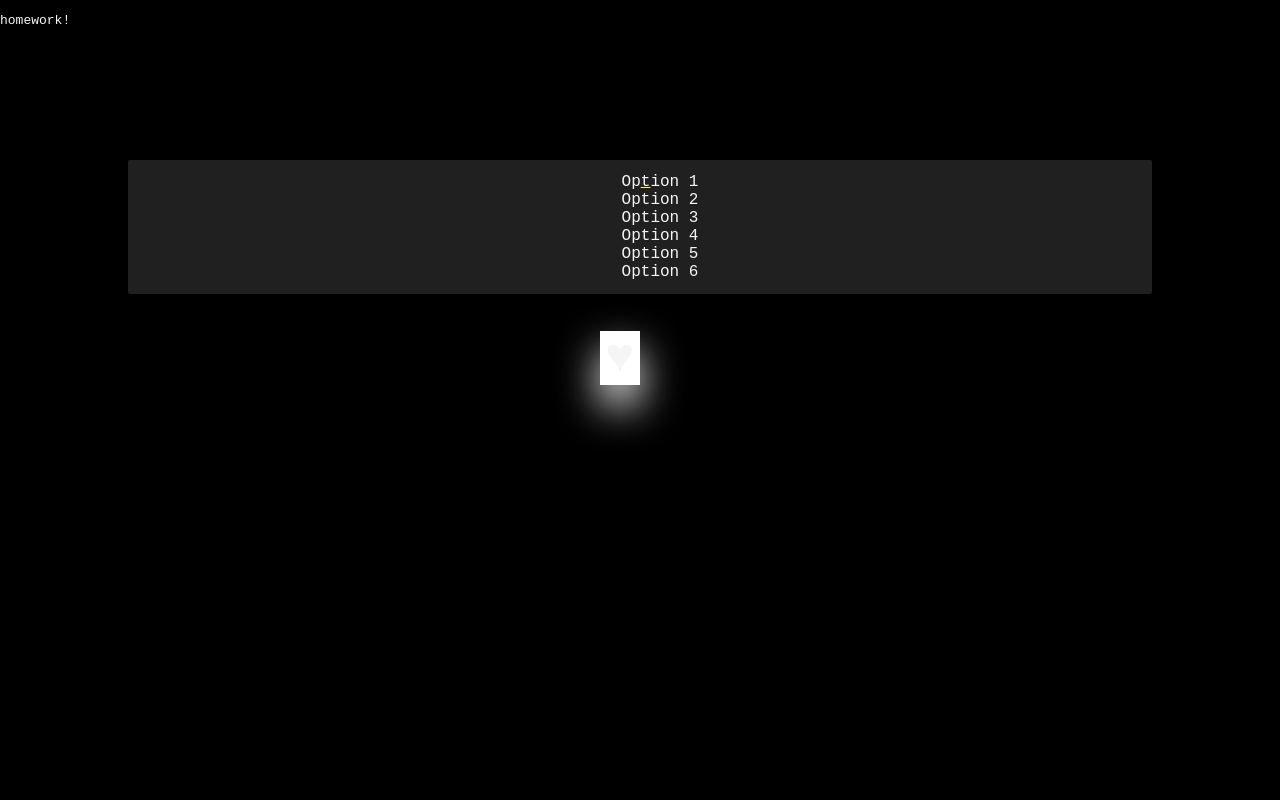
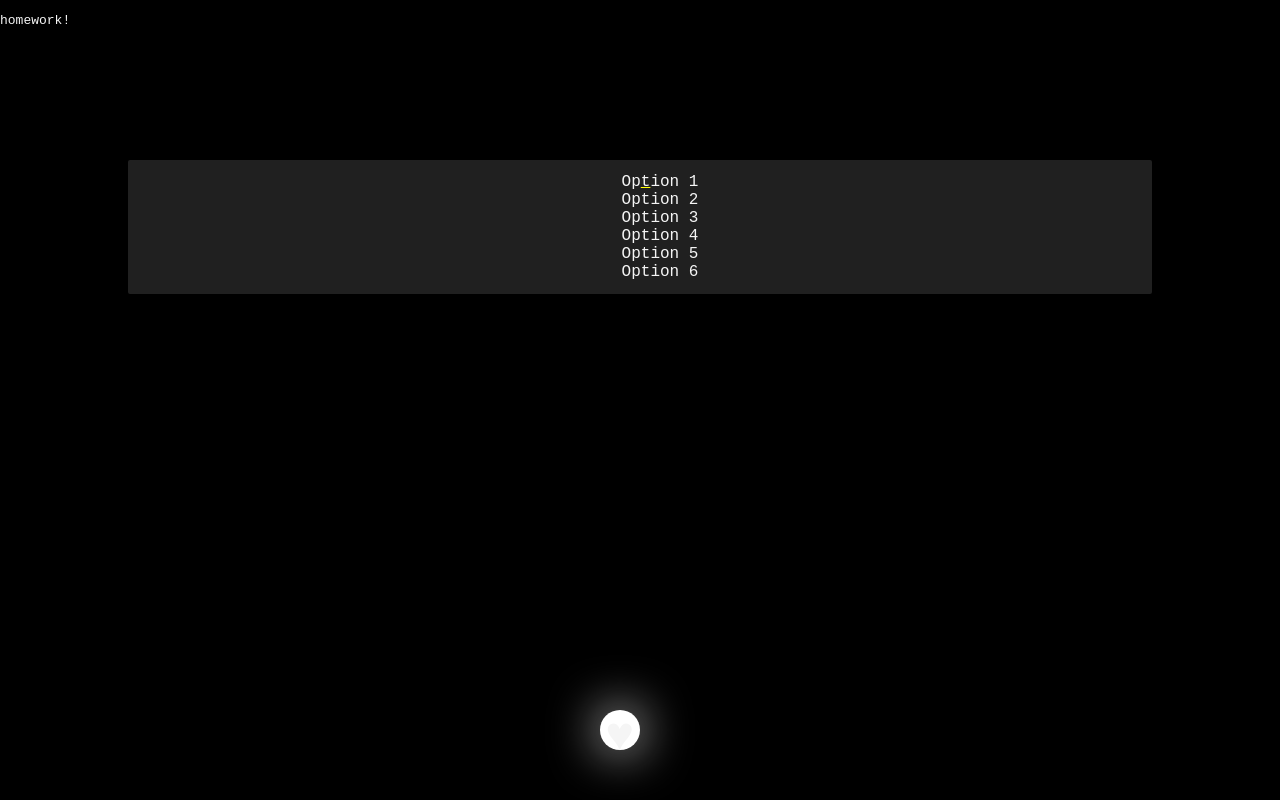
Before and after one commit to william-newman/coda-core, an Angular app: page / in a window 1280 px wide. Built offline with nearby package versions, Linux system fonts and the light colour scheme.

Commit message:
Better star

```diff
--- a/src/styles.css
+++ b/src/styles.css
@@ -51,17 +51,19 @@ a:hover {
 }
 
 .star {
+    border-radius: 2em;
     text-align: center;
     position: absolute;
-    bottom: -50px;
+    bottom: 50px;
     right: 50%;
     background-color: white;
-    box-shadow: 0px 20px 40px whitesmoke;
+    box-shadow: 0px 0px 50px whitesmoke;
     width: 40px;
+    height: 40px;
     padding: 0px;
     font-size: 3rem;
     margin: auto;
-    animation: stars 10s linear 0s infinite normal;
+    /* animation: stars 10s linear 0s infinite normal; */
 }
 
 @keyframes hover-select {
```
